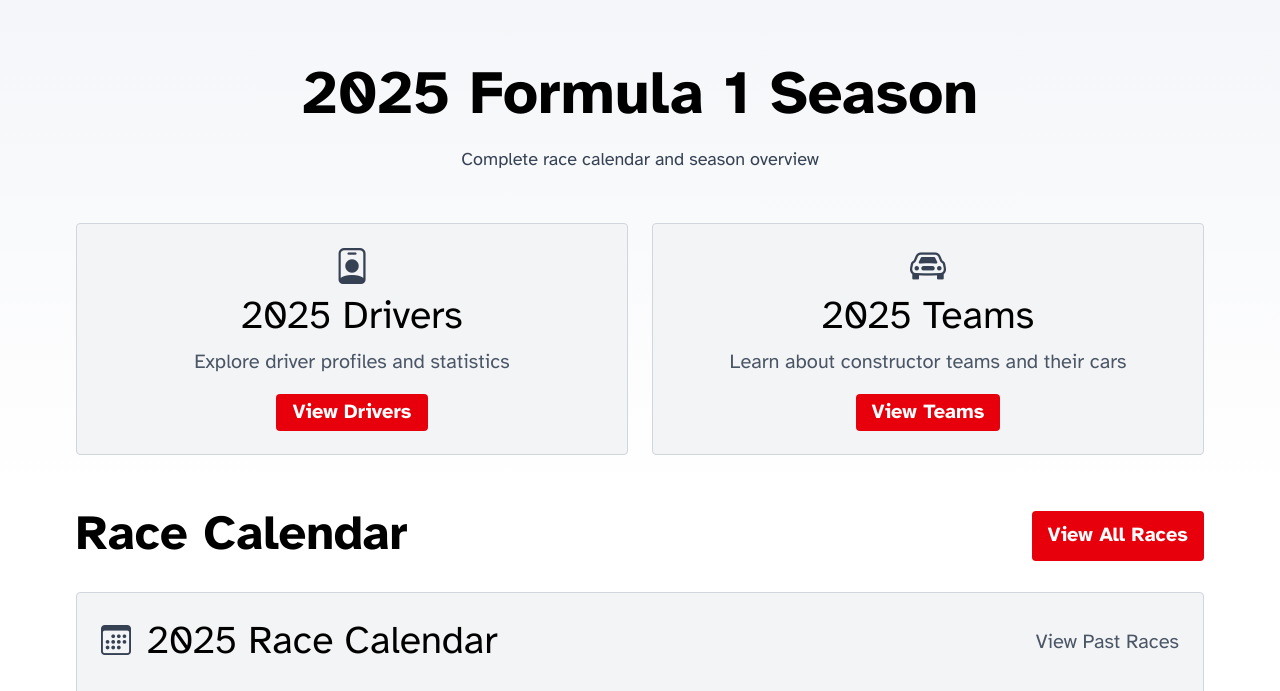
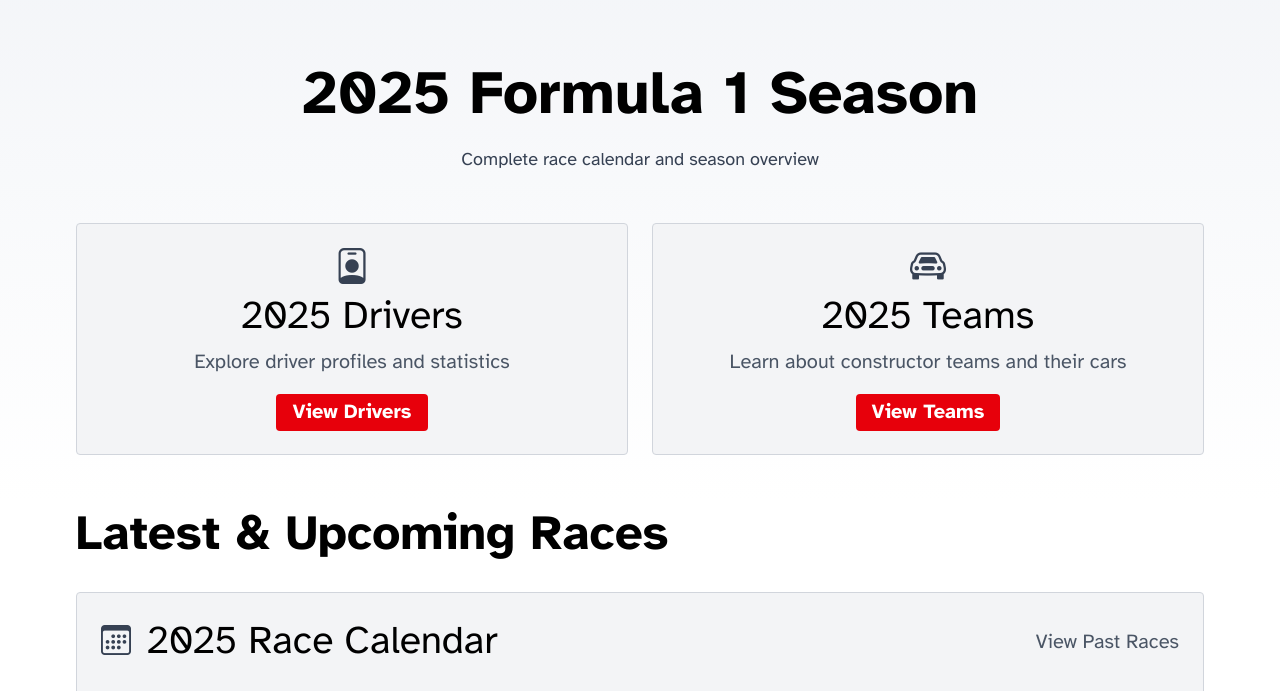
Before and after one commit to rroarings/tarmac, an Astro site in the folder garage/blog/: page /seasons/2025 in a window 1280 px wide. Shown: the part 99-790 px from the top of the page. Built offline with nearby package versions, Linux system fonts and the light colour scheme; Astro itself is replaced by a stand-in of ours.

Commit message:
fix: update race calendar section title and remove "View All Races" link

```diff
--- a/garage/blog/src/pages/seasons/2025/index.astro
+++ b/garage/blog/src/pages/seasons/2025/index.astro
@@ -79,16 +79,8 @@ import BreakpointIndicator from "../../../components/BreakpointIndicator.astro";
       <!-- Race Calendar -->
       <section class="py-6">
         <div class="container mx-auto px-4">
-          <div class="flex justify-between items-center mb-6">
-            <h2 class="text-2xl font-bold">Race Calendar</h2>
-            <a
-              href="/seasons/2025/races"
-              class="bg-red-600 hover:bg-red-700 text-white font-bold py-2 px-4 rounded"
-            >
-              View All Races
-            </a>
-          </div>
-          <RaceCalendar season="2025" />
+          <h2 class="text-2xl font-bold mb-6">Latest & Upcoming Races</h2>
+          <RaceCalendar season="2025" showAllRaces={false} />
         </div>
       </section>
     </main>
```
